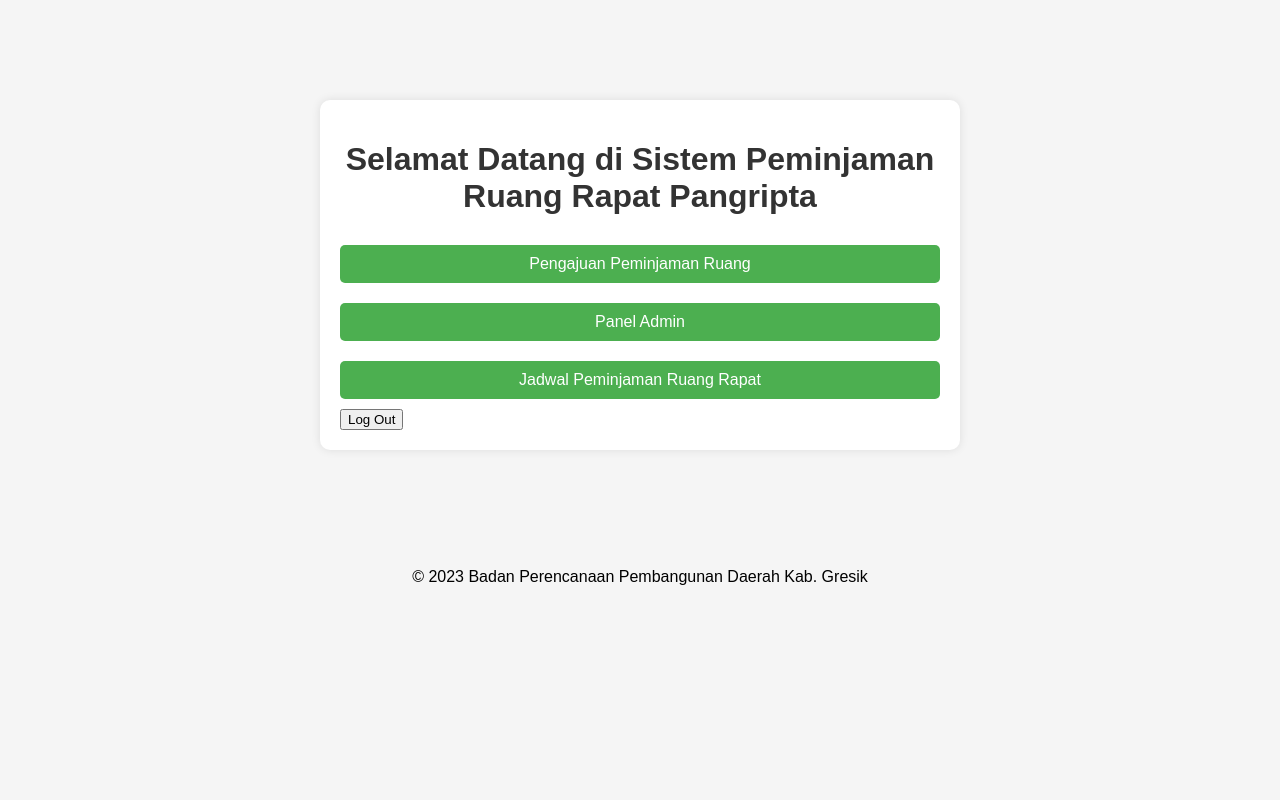
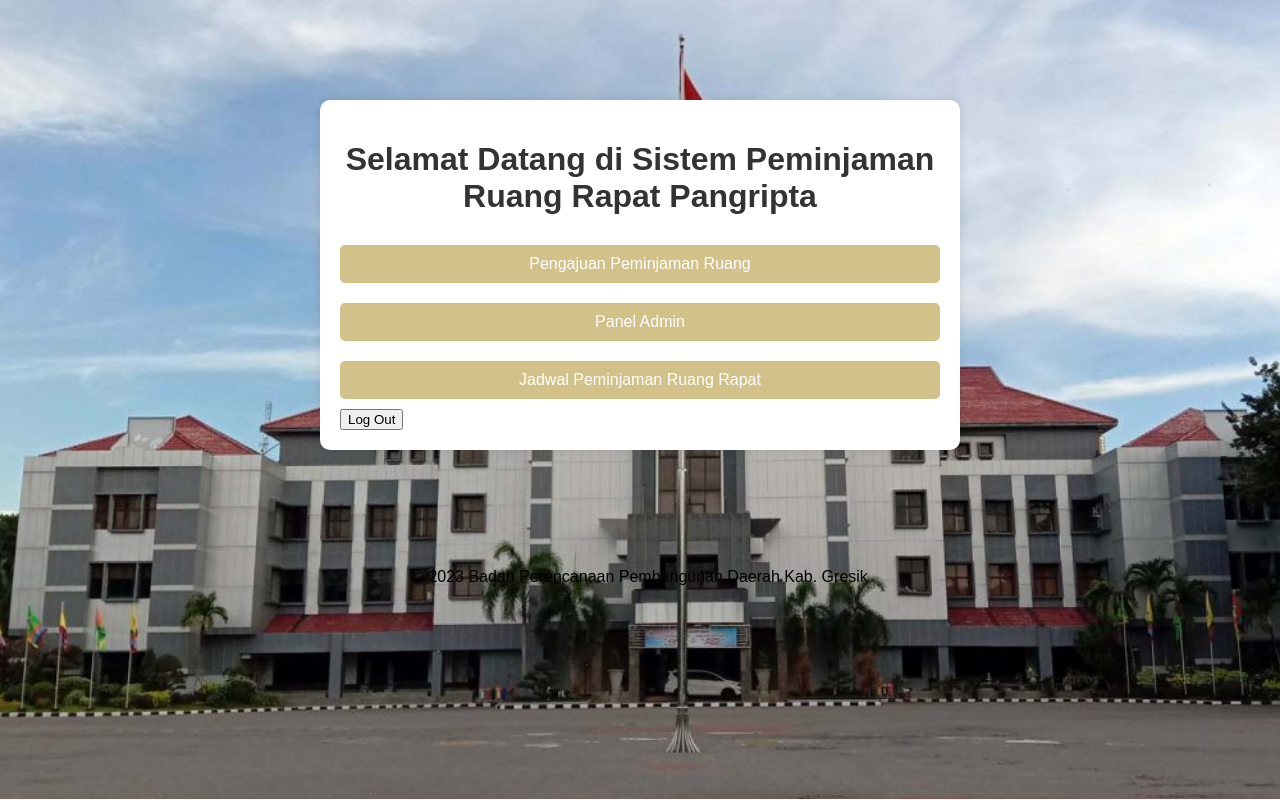
Before and after one commit to isakhlfts/booking-meeting-room, a PHP site: page /home.php in a window 1280 px wide. Run offline with PHP 8.4, Linux system fonts and the light colour scheme.

Commit message:
Update style.css

```diff
--- a/style.css
+++ b/style.css
@@ -3,6 +3,9 @@ body {
     margin: 0;
     padding: 0;
     background-color: #f5f5f5;
+    background-image: url('Pemkab.jpg');
+    background-repeat: no-repeat;
+    background-size: cover; /* Atur agar gambar background mencakup seluruh halaman */
 }
 
 .container {
@@ -28,14 +31,14 @@ body {
     display: block;
     margin-bottom: 10px;
     padding: 10px 20px;
-    background-color: #4CAF50;
+    background-color: #d3c18a;
     color: #fff;
     text-decoration: none;
     border-radius: 5px;
 }
 
 .user-links a:hover, .admin-links a:hover, .schedule-links a:hover {
-    background-color: #45a049;
+    background-color: #d3c18a;
 }
 /*------------------------------------------------------------------------------------------*/
 /* CSS for Admin Panel */
```
